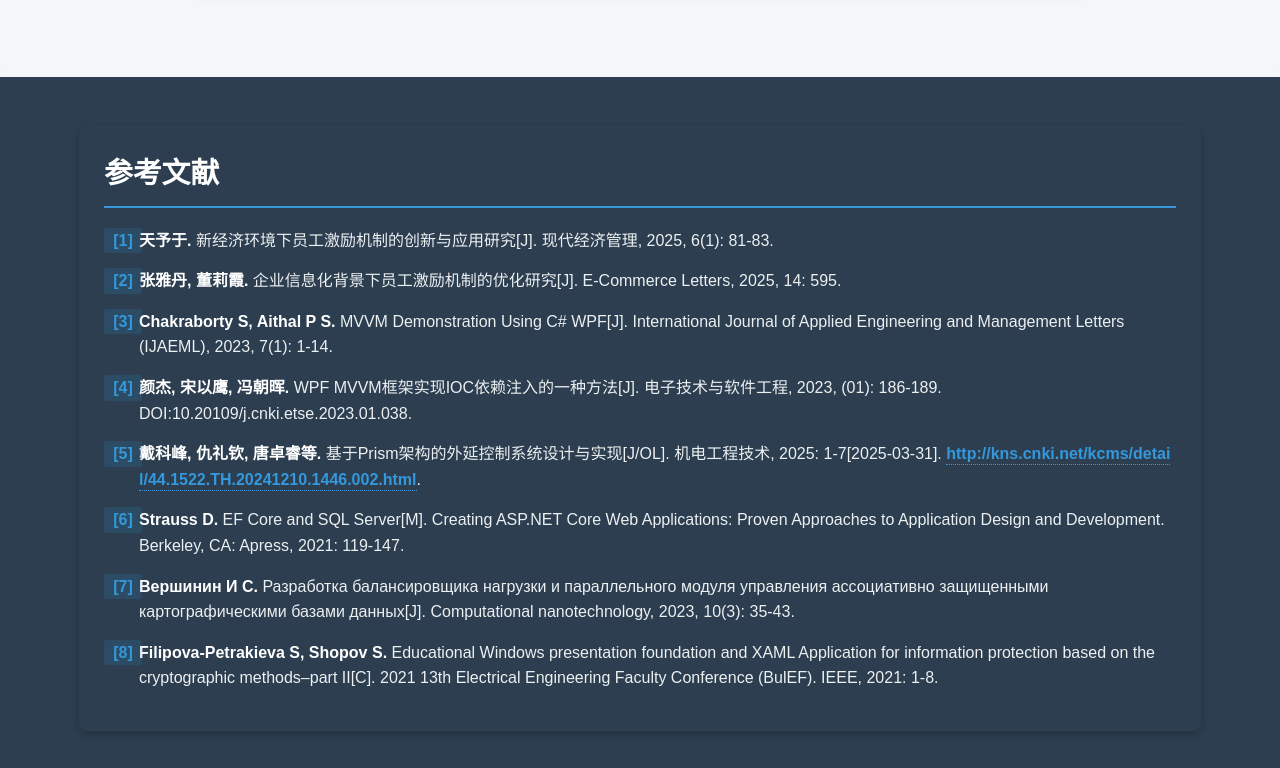
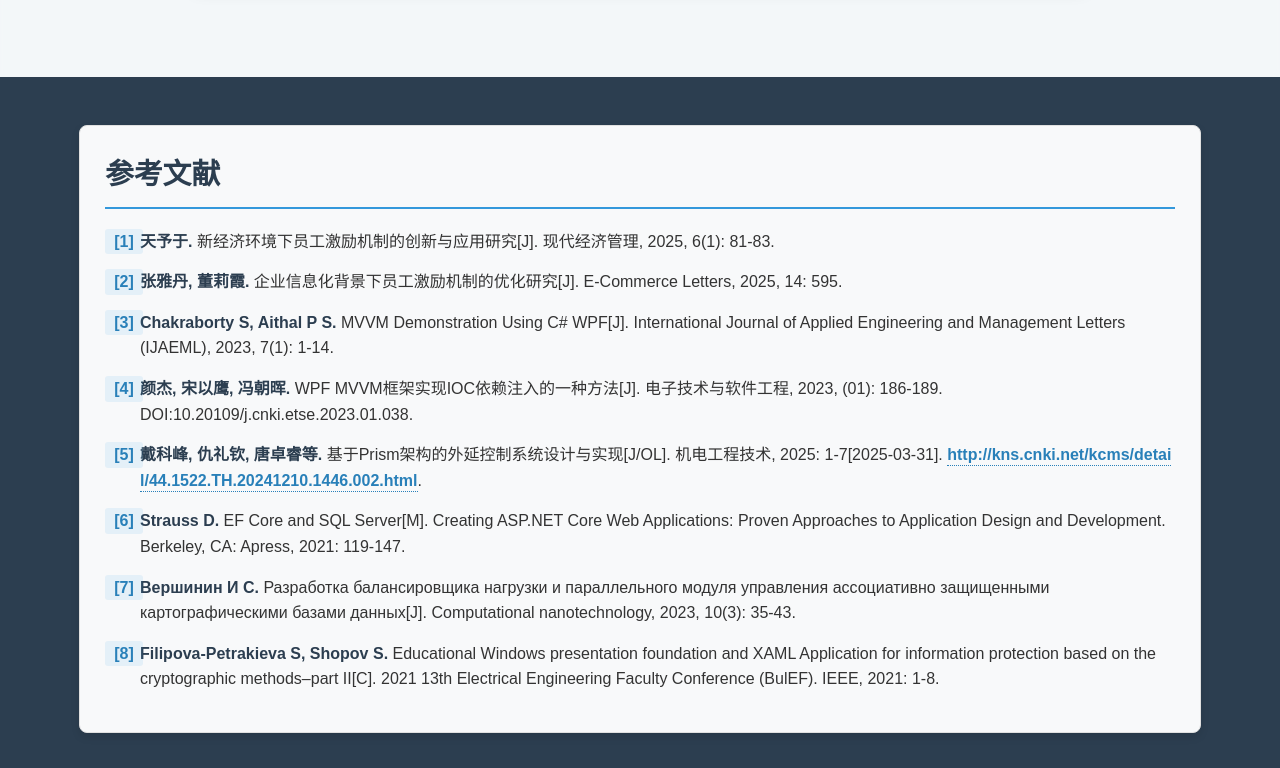
Before and after one commit to CHangHengLi/SIAS2025, a plain HTML site: page index.html in a window 1280 px wide. Shown: the part 8230-8998 px from the top of the page. Drawn offline with Linux system fonts and the light colour scheme; animation ran at ten frames a second.

Commit message:
文献字体颜色修改

```diff
--- a/styles.css
+++ b/styles.css
@@ -735,14 +735,15 @@ footer {
 .references-section {
     margin: 40px 0;
     padding: 25px;
-    background-color: #2c3e50; /* 深色背景 */
+    background-color: #f8f9fa; /* 浅色背景 */
     border-radius: 8px;
-    box-shadow: 0 4px 8px rgba(0, 0, 0, 0.2);
-    color: #f8f9fa; /* 浅色文字 */
+    box-shadow: 0 4px 8px rgba(0, 0, 0, 0.1);
+    color: #333333; /* 黑色文字 */
+    border: 1px solid #e0e0e0;
 }
 
 .references-section h3 {
-    color: #ffffff; /* 白色标题 */
+    color: #2c3e50; /* 深蓝色标题 */
     margin-bottom: 20px;
     padding-bottom: 10px;
     border-bottom: 2px solid var(--secondary-color);
@@ -760,7 +761,7 @@ footer {
     padding-left: 35px;
     position: relative;
     line-height: 1.6;
-    color: #ecf0f1; /* 浅灰白色文字 */
+    color: #333333; /* 黑色文字 */
 }
 
 .reference-list li::before {
@@ -769,32 +770,44 @@ footer {
     position: absolute;
     left: 0;
     font-weight: bold;
-    color: #3498db; /* 亮蓝色编号 */
-    background-color: rgba(52, 152, 219, 0.15);
+    color: #2980b9; /* 深蓝色编号 */
+    background-color: rgba(52, 152, 219, 0.1);
     padding: 0 5px;
     border-radius: 3px;
     min-width: 28px;
     text-align: center;
 }
 
-.reference-list a {
-    color: #3498db; /* 亮蓝色链接 */
-    word-break: break-all;
+/* 添加强调样式 */
+.reference-list li strong {
+    color: #2c3e50; /* 深蓝色强调 */
     font-weight: bold;
 }
 
-.reference-list a:hover {
-    color: #2ecc71; /* 鼠标悬停时变为绿色 */
+.reference-list a {
+    color: #2980b9; /* 深蓝色链接 */
+    text-decoration: none;
+    border-bottom: 1px dotted #2980b9;
+    transition: all 0.3s ease;
+    padding-bottom: 2px;
+    font-weight: bold;
+    word-break: break-all; /* 确保长URL能够换行 */
 }
 
+.reference-list a:hover {
+    color: #27ae60; /* 深绿色悬停效果 */
+    border-bottom: 1px solid #27ae60;
+}
+
+/* 研究现状部分的链接样式 */
 #research a {
-    color: #2980b9; /* 稍深的蓝色，在浅色背景上更易读 */
+    color: #2980b9; /* 深蓝色，在浅色背景上更易读 */
     text-decoration: underline;
     font-weight: bold;
 }
 
 #research a:hover {
-    color: #27ae60; /* 稍深的绿色 */
+    color: #27ae60; /* 深绿色 */
 }
 
 @keyframes moveParticles {
@@ -832,23 +845,3 @@ footer .references-section {
 footer .footer-content {
     margin-top: 30px;
 }
-
-/* 添加强调样式 */
-.reference-list li strong {
-    color: #ffffff;
-    font-weight: bold;
-}
-
-/* 美化链接样式 */
-.reference-list a {
-    color: #3498db;
-    text-decoration: none;
-    border-bottom: 1px dotted #3498db;
-    transition: all 0.3s ease;
-    padding-bottom: 2px;
-}
-
-.reference-list a:hover {
-    color: #2ecc71;
-    border-bottom: 1px solid #2ecc71;
-}
```
